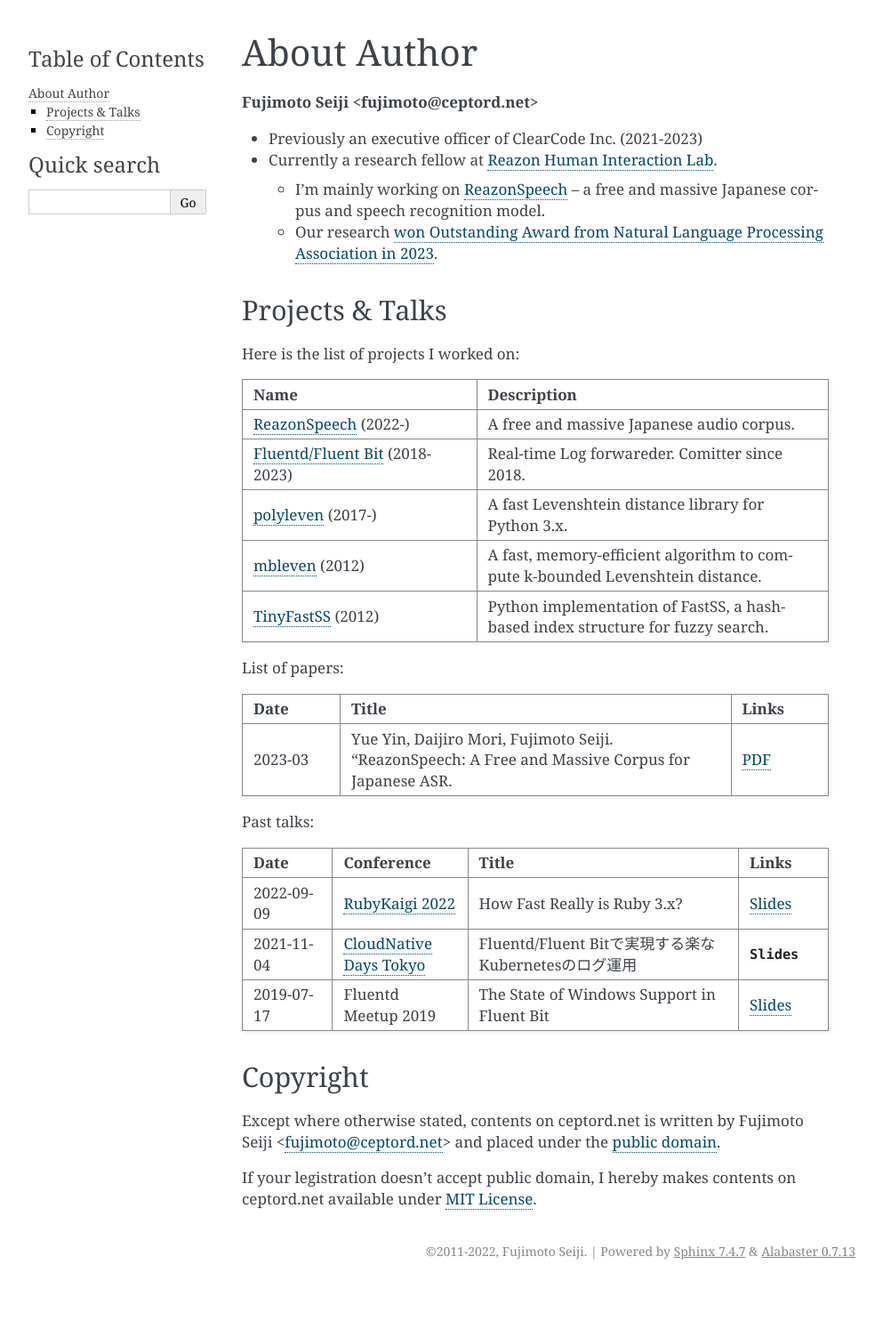
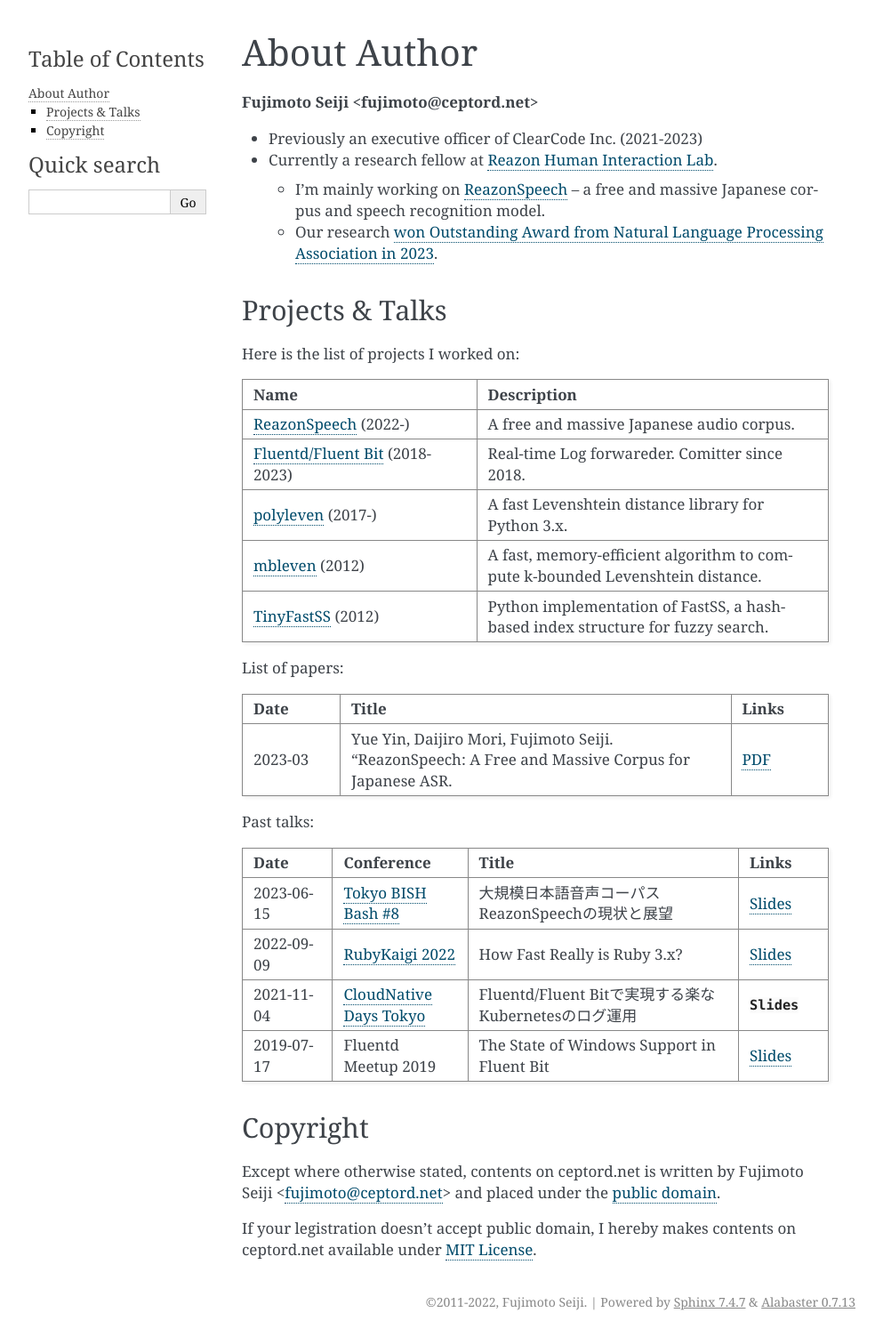
Before and after one commit to fujimotos/fujimotos.github.io, a Sphinx documentation site: the page built from source/contact.rst, in a window 1280 px wide. Shown: the whole page at 89% size, without its empty margins (148-1141 px from the left). Built offline with Sphinx 7.4.7, drawn with Linux system fonts in a browser that asks for light colours; before the commit the page ends 1446 px from its top, so only the background shows below that.

Commit message:
Add a new talk '20230615-tokyobishbash.pdf'
Signed-off-by: Fujimoto Seiji <fujimoto@ceptord.net>

```diff
--- a/source/contact.rst
+++ b/source/contact.rst
@@ -62,6 +62,10 @@
      - Conference
      - Title
      - Links
+   * - 2023-06-15
+     - `Tokyo BISH Bash #8 <https://tokyo-bish-bash.connpass.com/event/283268/>`_
+     - 大規模日本語音声コーパスReazonSpeechの現状と展望
+     - `Slides <_static/20230615-tokyobishbash.pdf>`__
    * - 2022-09-09
      - `RubyKaigi 2022 <https://rubykaigi.org/2022/>`_
      - How Fast Really is Ruby 3.x?
```
Also changed, not shown: 1 other file.
